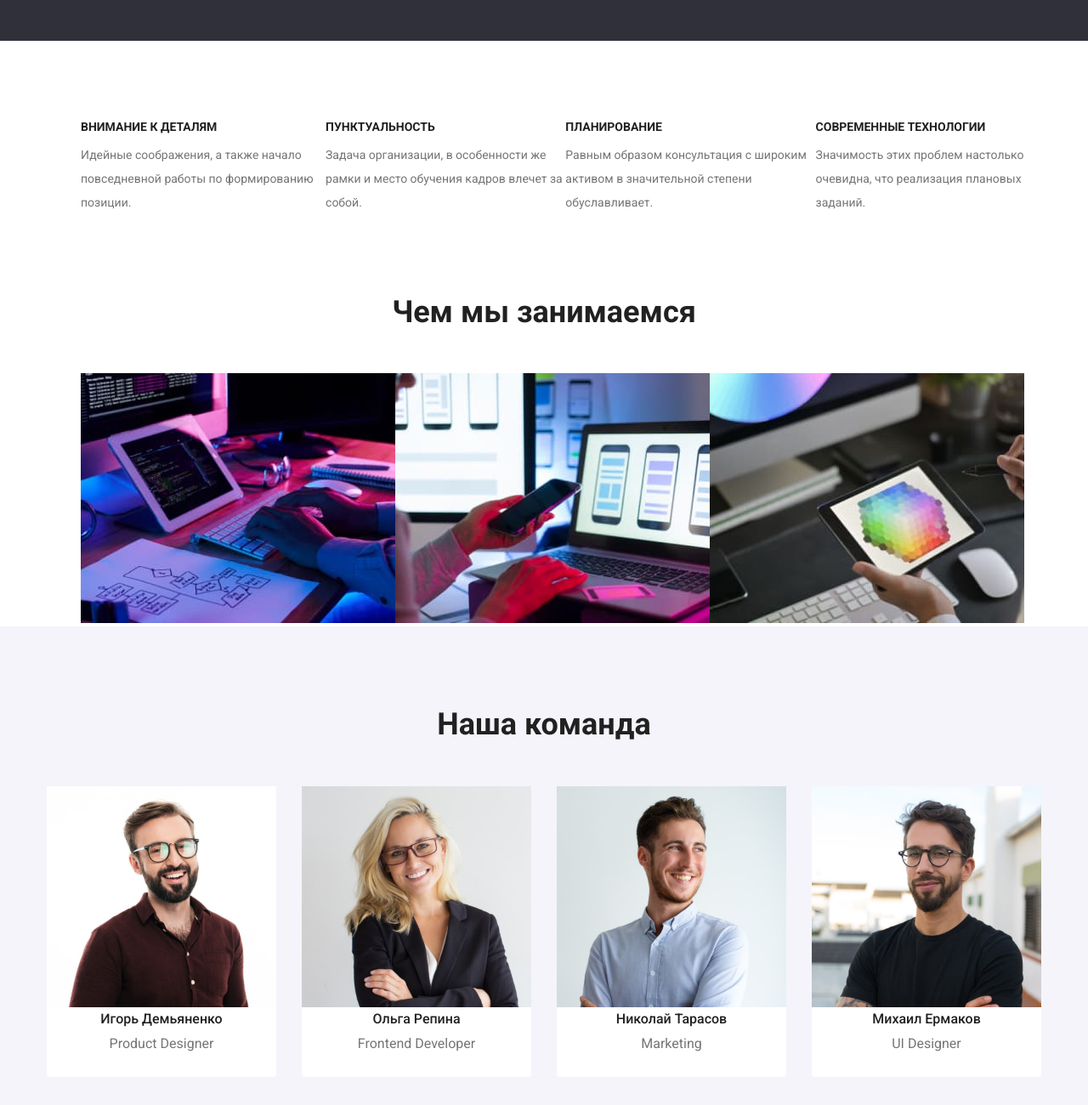
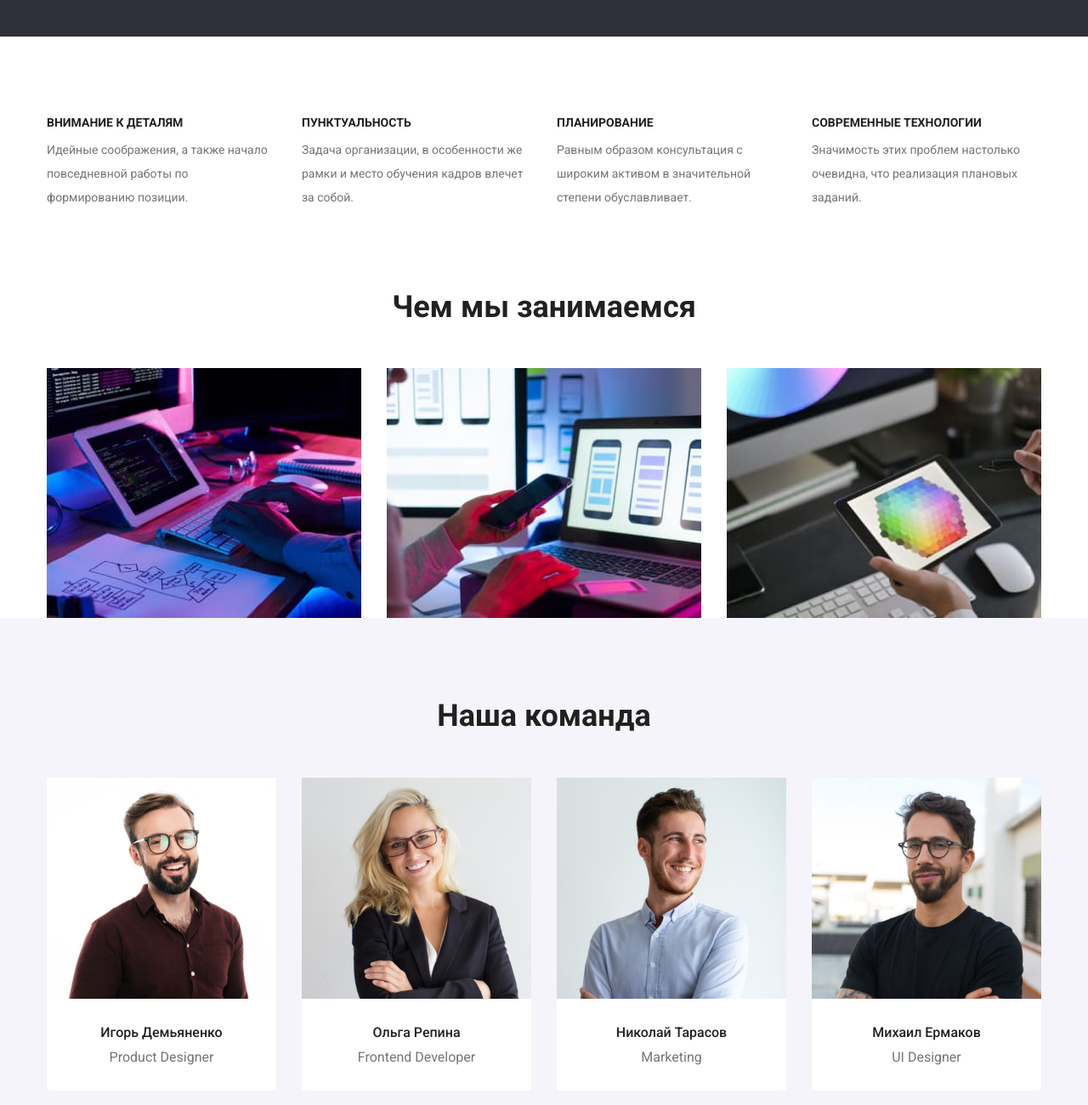
Before and after one commit to DennyZ24/goit-markup-hw-03, a plain HTML site: page index.html in a window 1280 px wide. Shown: the part 660-1960 px from the top of the page at 85% size. Drawn offline with nearby package versions, Linux system fonts and the light colour scheme.

Commit message:
Полностью оформляет Главную страницу, отступы и flex

```diff
--- a/css/common.css
+++ b/css/common.css
@@ -8,6 +8,7 @@
   --first-color: #757575;
   --second-color: #212121;
   --bg-color: #2f303a;
+  --card-gap: 30px;
 }
 
 body {
@@ -23,6 +24,11 @@ a {
 
 ul {
   list-style-type: none;
+}
+
+img {
+  display: block;
+  max-width: 100%;
 }
 
 .visually-hidden {
@@ -48,6 +54,11 @@ ul {
   padding-right: 15px;
 }
 
+.container.header {
+  display: flex;
+  align-items: center;
+}
+
 .logo {
   color: #000;
   font-family: 'Raleway', sans-serif;
@@ -66,6 +77,7 @@ ul {
 .nav {
   margin: 0px;
   padding: 0px;
+  margin-left: 93px;
 
   display: flex;
 }
@@ -79,6 +91,10 @@ ul {
   color: var(--second-color);
   font-size: 14px;
   line-height: 1.2;
+
+  display: block;
+  padding-top: 32px;
+  padding-bottom: 32px;
 }
 
 .nav-link:hover,
@@ -87,6 +103,10 @@ ul {
 }
 
 .link-mailtel {
+  display: block;
+  padding-top: 32px;
+  padding-bottom: 32px;
+
   font-weight: 500;
   font-size: 14px;
   line-height: 1.2;
@@ -99,11 +119,18 @@ ul {
 }
 
 .mail-and-tel {
+  display: flex;
   margin: 0px;
   padding: 0px;
+  margin-left: auto;
 }
 
-/* footer */
+.mail-and-tel .item:not(:last-child) {
+  margin-right: 50px;
+}
+
+/* Footer */
+
 .logo-foot {
   color: #fff;
   font-family: 'Raleway', sans-serif;
@@ -145,4 +172,5 @@ ul {
 .foot-list {
   margin-top: 0px;
   margin-bottom: 0px;
+  padding: 0px;
 }
--- a/css/main.css
+++ b/css/main.css
@@ -23,10 +23,11 @@
 
 .hero-title {
   font-weight: 900;
-  color: #ffffff;
   font-size: 44px;
   line-height: 1.4;
   text-transform: uppercase;
+
+  color: #ffffff;
 
   margin-top: 0px;
   margin-bottom: 30px;
@@ -36,7 +37,6 @@
   font-weight: 700;
   font-size: 16px;
   line-height: 1.9;
-  text-align: center;
   padding: 10px 32px;
   border-radius: 4px;
 
@@ -51,10 +51,21 @@
   padding: 94px 0px;
 }
 
-.feature {
+.feature-list {
+  display: flex;
+  flex-wrap: wrap;
+  width: 1200px;
+
+  padding: 0px;
   margin-top: 0px;
   margin-bottom: 0px;
-  display: flex;
+  margin-right: calc(-1 * var(--card-gap));
+}
+
+.feature-list .item {
+  flex-basis: calc(100% / 4 - var(--card-gap));
+
+  margin-right: var(--card-gap);
 }
 
 .feature-title {
@@ -78,28 +89,50 @@
 
 /* Специализация команды */
 .img-list {
-  margin-bottom: 0px;
   display: flex;
+  flex-wrap: wrap;
+  width: 1200px;
+  margin: 0px;
+  padding: 0px;
+  margin-right: calc(-1 * var(--card-gap));
+}
+
+.img-list .item {
+  flex-basis: calc(100% / 3 - var(--card-gap));
+  margin-right: var(--card-gap);
 }
 
 /* Команда */
-.team {
+.team-list {
   display: flex;
+  flex-wrap: wrap;
+  width: 1200px;
 
   margin: 0px;
+  margin-right: calc(-1 * var(--card-gap));
   padding: 0px;
-  margin-left: -30px;
 }
 
-.team-list {
+.team-list .item {
+  flex-basis: calc(100% / 4 - var(--card-gap));
+  margin-bottom: 0px;
+  margin-top: 0px;
+  margin-right: var(--card-gap);
+
+  text-align: center;
+
   border-radius: 0px 0px 4px 4px;
   background: #ffffff;
+}
 
-  margin-left: 30px;
-  margin-bottom: 0px;
-  margin-top: 0px;
+.card .thumb {
+  margin-bottom: 30px;
+}
 
-  text-align: center;
+.card-text {
+  padding-bottom: 30px;
+  padding-right: 60px;
+  padding-left: 60px;
 }
 
 .team-title {
@@ -119,7 +152,7 @@
   line-height: 1.2;
 
   margin-top: 0px;
-  margin-bottom: 30px;
+  margin-bottom: 0px;
 }
 
 .section-team {
--- a/index.html
+++ b/index.html
@@ -14,20 +14,33 @@
 </head>
 <body>
     <header>
-       <div class="container">
-            <nav>
+       <div class="container header">
             <a href="./index.html" class="logo">
                 <span class="logo-web">Web</span>Studio
             </a>
+            <nav>
                 <ul class="nav">
-                    <li class="item"><a class="nav-link link-now" href="">Студия</a></li>
-                    <li class="item"><a class="nav-link" href="./portfolio.html">Портфолио</a></li>
-                    <li class="item"><a class="nav-link" href="">Контакты</a></li>
+                    <li class="item">
+                        <a class="nav-link link-now" href="">Студия</a>
+                    </li>
+
+                    <li class="item">
+                        <a class="nav-link" href="./portfolio.html">Портфолио</a>
+                    </li>
+
+                    <li class="item">
+                        <a class="nav-link" href="">Контакты</a>
+                    </li>
                 </ul>
             </nav>
             <ul class="mail-and-tel">
-                <li><a href="mailto:info@devstudio.com" class="link-mailtel">info@devstudio.com</a></li>
-                <li><a href="tel:+380961111111" class="link-mailtel">+38 096 111 11 11</a></li>
+                <li class="item">
+                    <a href="mailto:info@devstudio.com" class="link-mailtel">info@devstudio.com</a>
+                </li>
+
+                <li class="item">
+                    <a href="tel:+380961111111" class="link-mailtel">+38 096 111 11 11</a>
+                </li>
             </ul>
        </div>
     </header>
@@ -44,20 +57,20 @@
         <section class="section">
             <div class="container">
                 <h2 class="section-title visually-hidden">Наши преимущества</h2>
-                <ul class="feature">
-                    <li>
+                <ul class="feature-list">
+                    <li class="item">
                         <h3 class="feature-title">Внимание к деталям</h3>
                         <p class="feature-text">Идейные соображения, а также начало повседневной работы по формированию позиции.</p>
                     </li>
-                    <li>
+                    <li class="item">
                         <h3 class="feature-title">Пунктуальность</h3>
                         <p class="feature-text">Задача организации, в особенности же рамки и место обучения кадров влечет за собой.</p>
                     </li>
-                    <li>
+                    <li class="item">
                         <h3 class="feature-title">Планирование</h3>
                         <p class="feature-text">Равным образом консультация с широким активом в значительной степени обуславливает.</p>
                     </li>
-                    <li>
+                    <li class="item">
                         <h3 class="feature-title">Современные технологии</h3>
                         <p class="feature-text mg">Значимость этих проблем настолько очевидна, что реализация плановых заданий.</p>
                     </li>
@@ -69,14 +82,14 @@
            <div class="container">
                 <h2 class="section-title">Чем мы занимаемся</h2>
                 <ul class="img-list">
-                    <li>
+                    <li class="item">
                         <img src="./images/ipad-in-table.jpg" alt="человек набирает код на компьютере" width="370" height="294">
                     </li>
-                    <li>
+                    <li class="item">
                         <img src="./images/macbook-and-iphone.jpg" alt="человек держит в руках телефон и работает на компьютере"
                             width="370" height="294">
                     </li>
-                    <li>
+                    <li class="item">
                         <img src="./images/ipad-in-hands.jpg" alt="человек держит в руках планшет" width="370" height="294">
                     </li>
                 </ul>
@@ -86,11 +99,11 @@
         <section class="section-team">
            <div class="container">
                 <h2 class="section-title">Наша команда</h2>
-                <ul class="team">
-                    <li class="team-list">
+                <ul class="team-list">
+                    <li class="item">
                        <div class="card">
-                            <div class="card-pic">
-                                <img class="userpic" src="./images/product-designer.jpg" alt="Фото Игоря" width="270" height="260">
+                            <div class="thumb">
+                                <img src="./images/product-designer.jpg" alt="Фото Игоря" width="270" height="260">
                             </div>
                             <div class="card-text">
                                 <h3 class="team-title">Игорь Демьяненко</h3>
@@ -98,20 +111,38 @@
                             </div>
                        </div>
                     </li>
-                    <li class="team-list">
+                    <li class="item">
+                        <div class="card">
+                            <div class="thumb">
                                 <img class="userpic" src="./images/frontend-developer.jpg" alt="Фото Ольги" width="270" height="260">
+                            </div>
+                            <div class="card-text">
                                 <h3 class="team-title">Ольга Репина</h3>
                                 <p class="team-text">Frontend Developer</p>
+                            </div>
+                        </div>
                     </li>
-                    <li class="team-list">
+                    <li class="item">
+                        <div class="card">
+                            <div class="thumb">
                                 <img class="userpic" src="./images/marketing.jpg" alt="Фото Николая" width="270" height="260">
+                            </div>
+                            <div class="card-text">
                                 <h3 class="team-title">Николай Тарасов</h3>
                                 <p class="team-text">Marketing</p>
+                            </div>
+                        </div>
                     </li>
-                    <li class="team-list">
+                    <li class="item">
+                       <div class="card">
+                            <div class="thumb">
                                 <img class="userpic" src="./images/ui-designer.jpg" alt="Фото Михаила" width="270" height="260">
+                            </div>
+                            <div class="card-text">
                                 <h3 class="team-title">Михаил Ермаков</h3>
                                 <p class="team-text">UI Designer</p>
+                            </div>
+                       </div>
                     </li>
                 </ul>
            </div>
@@ -126,10 +157,10 @@
             <address>
                 <p class="address">г. Киев, пр-т Леси Украинки, 26</p>
                 <ul class="foot-list">
-                    <li class="address-list">
+                    <li class="item">
                         <a href="mailto:info@example.com" class="foot-mailtel"> info@example.com</a>
                     </li>
-                    <li class="">
+                    <li class="item">
                         <a href="tel:+380991111111" class="foot-mailtel"> +38 099 111 11 11</a>
                     </li>
                 </ul>
```
Also changed, not shown: portfolio.html (+25 -10 lines). Lines whose indentation alone changed are shown as unchanged.
